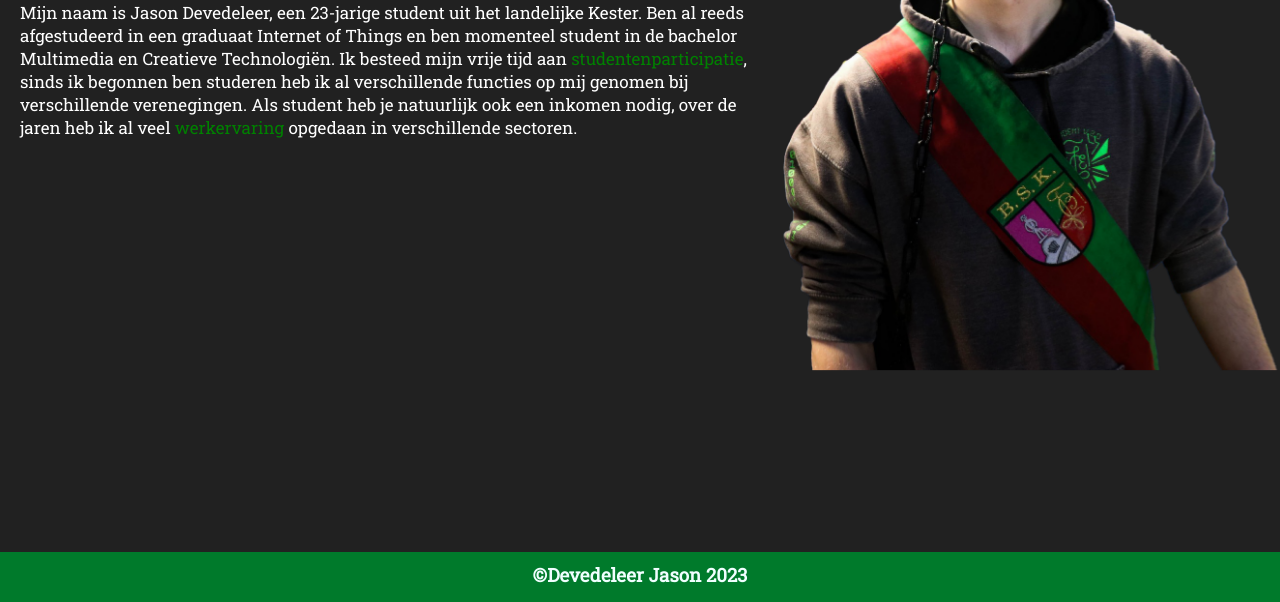
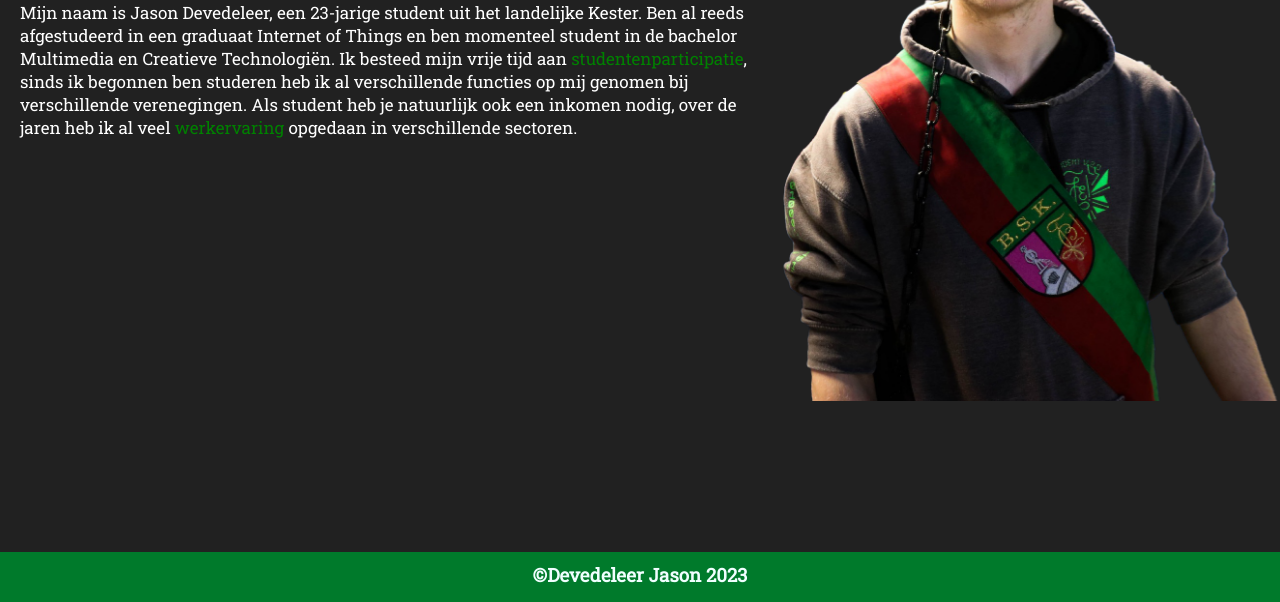
Before and after one commit to jasondevedeleer/jasondevedeleer.github.io, a plain HTML site: page index.html in a window 1280 px wide. Shown: the part 326-928 px from the top of the page. Drawn offline with Linux system fonts and the light colour scheme.

Commit message:
padding toegevoegd home foto

```diff
--- a/style.css
+++ b/style.css
@@ -147,6 +147,10 @@ footer h3 {
   width: 40%;
 }
 
+.foto-section img {
+  padding-top: 30px;
+}
+
 .section-1 h1 {
   display: inline;
   text-align: center;
```
